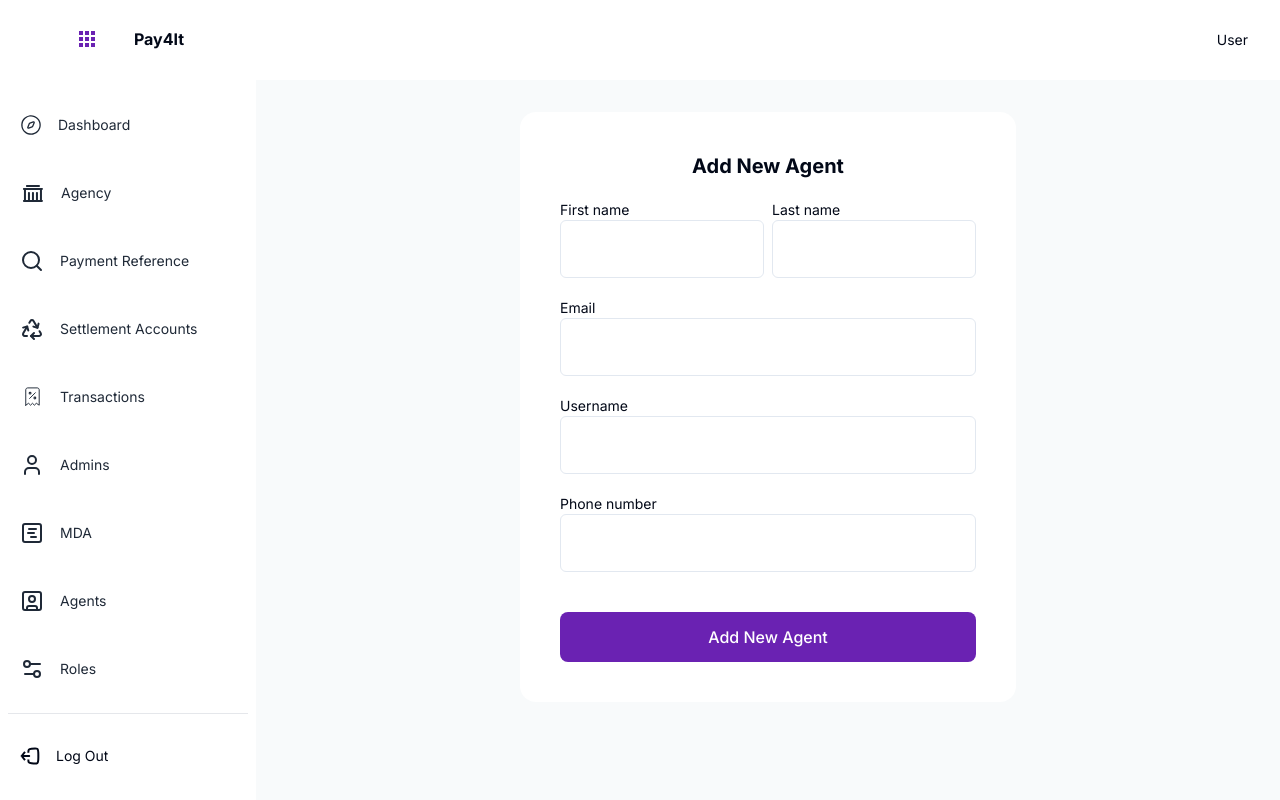
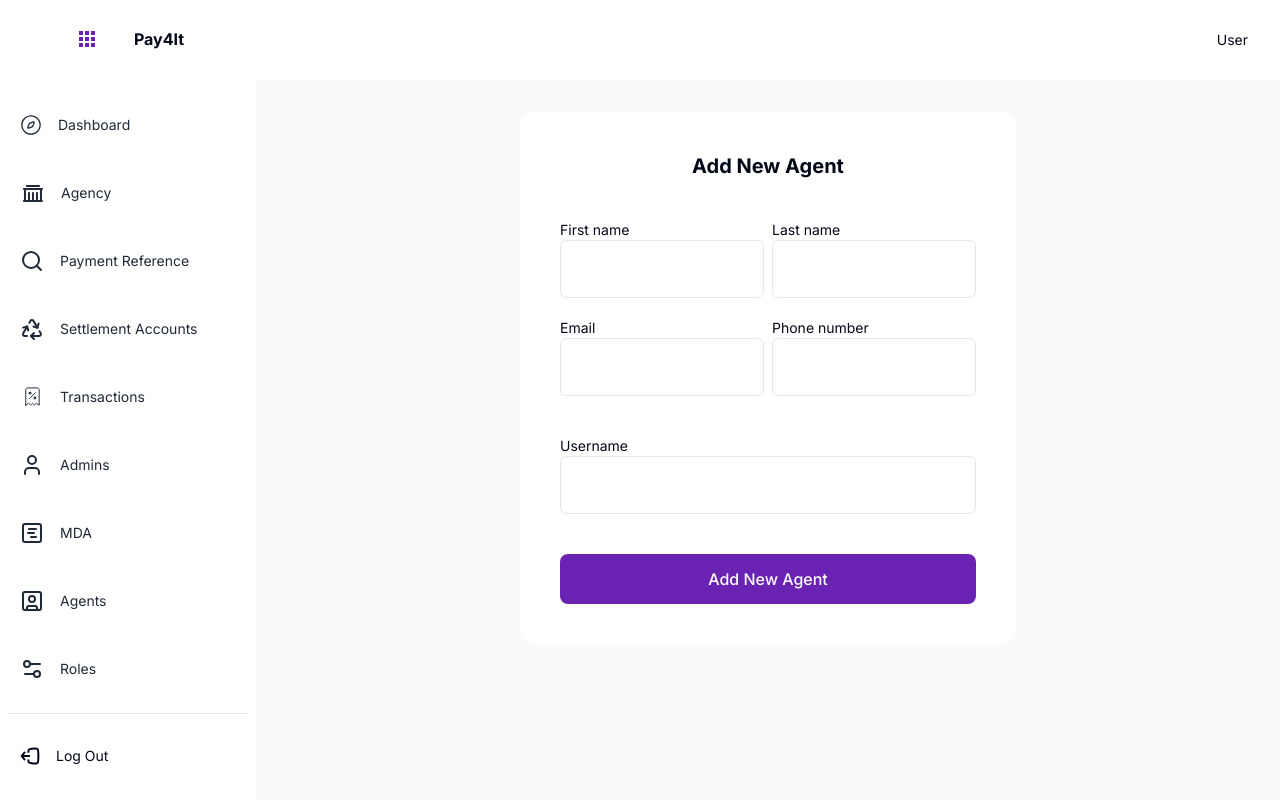
Before and after one commit to ieadeleke/dashboard, a Next.js app: page /agents/new in a window 1280 px wide. Built offline with nearby package versions, Linux system fonts and the light colour scheme.

Commit message:
new agent route fix

```diff
--- a/src/components/agents/AgentTable.tsx
+++ b/src/components/agents/AgentTable.tsx
@@ -68,7 +68,7 @@ export const AgentTableList = (props: AgentTableProps) => {
             <div className="flex items-center justify-between">
                 <h1 className="font-medium text-xl">{props.name}</h1>
                 <div>
-                    <Link className="bg-primary px-4 py-4 text-white rounded-lg" href="/agent/new">Add New Agent</Link>
+                    <Link className="bg-primary px-4 py-4 text-white rounded-lg" href="/agents/new">Add New Agent</Link>
                 </div>
             </div>
 
--- a/src/pages/agents/new/index.tsx
+++ b/src/pages/agents/new/index.tsx
@@ -96,7 +96,7 @@ export default function Agents() {
                     <div>
                         <div className="flex flex-col justify-center gap-5">
                             <div className="w-[50%] mx-auto bg-white p-10 rounded-[16px]">
-                                <div className="mb-5 text-center">
+                                <div className="mb-10 text-center">
                                     <h3 className="font-bold text-xl">Add New Agent</h3>
                                 </div>
                                 <div className="grid grid-cols-2 mb-5 gap-2">
@@ -109,17 +109,19 @@ export default function Agents() {
                                         <RegularTextInput onChange={updateAgentFormField} value={newUserData.lastName} name="lastName" className="text-xs py-7" />
                                     </div>
                                 </div>
-                                <div className="mb-5">
-                                    <h4 className="text-sm">Email</h4>
-                                    <RegularTextInput onChange={updateAgentFormField} value={newUserData.email} name="email" className="text-xs py-7" />
+                                <div className="grid grid-cols-2 mb-5 gap-2">
+                                    <div className="mb-5">
+                                        <h4 className="text-sm">Email</h4>
+                                        <RegularTextInput onChange={updateAgentFormField} value={newUserData.email} name="email" className="text-xs py-7" />
+                                    </div>
+                                    <div className="mb-5">
+                                        <h4 className="text-sm">Phone number</h4>
+                                        <RegularTextInput onChange={updateAgentFormField} value={newUserData.phoneNumber} name="phoneNumber" className="text-xs py-7" />
+                                    </div>
                                 </div>
                                 <div className="mb-5">
                                     <h4 className="text-sm">Username</h4>
                                     <RegularTextInput onChange={updateAgentFormField} value={newUserData.userName} name="userName" className="text-xs py-7" />
-                                </div>
-                                <div className="mb-5">
-                                    <h4 className="text-sm">Phone number</h4>
-                                    <RegularTextInput onChange={updateAgentFormField} value={newUserData.phoneNumber} name="phoneNumber" className="text-xs py-7" />
                                 </div>
                                 <div className="mt-10">
                                     <Button className="px-5 w-full" onClick={uploadNewAgentData}
```
